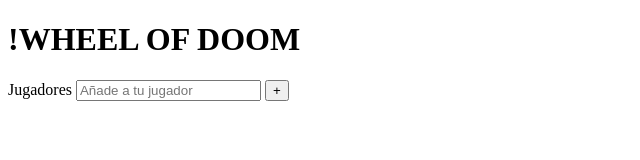
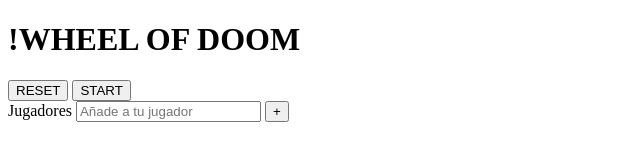
Before and after one commit to wheelteam/Wheel-of-doom, a plain HTML site: page public/index.html in a window 1280 px wide. Shown: the whole page, without its empty margins (0-640 px from the left). Drawn offline with Linux system fonts and the light colour scheme.

Commit message:
Creacion de los Botones Reset y Jugar

```diff
--- a/public/index.html
+++ b/public/index.html
@@ -19,10 +19,10 @@
 
 
       <section id="playground">
-
-
-
-
+        <form>
+          <button id="reset" type="button">RESET</button>
+          <button id="start" type="button">START</button>
+        </form>
 
       </section>
 
```
Also changed, not shown: public/js/initGame.js (added, +10 -0 lines), public/js/addPlayer.js (line endings or trailing spaces).
